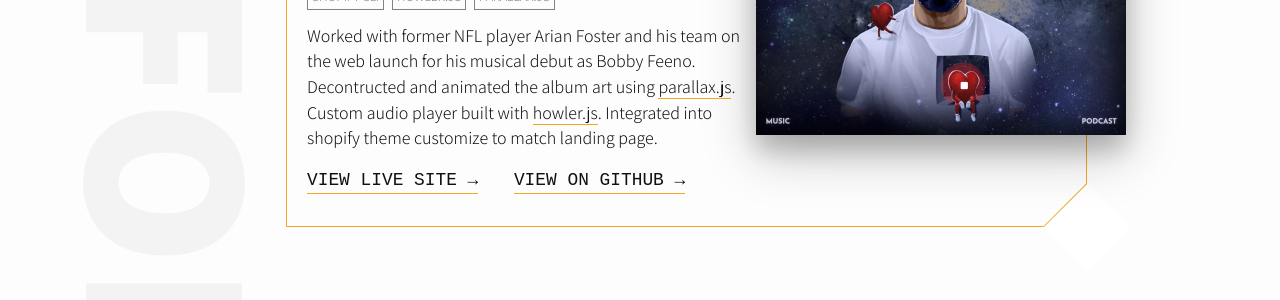
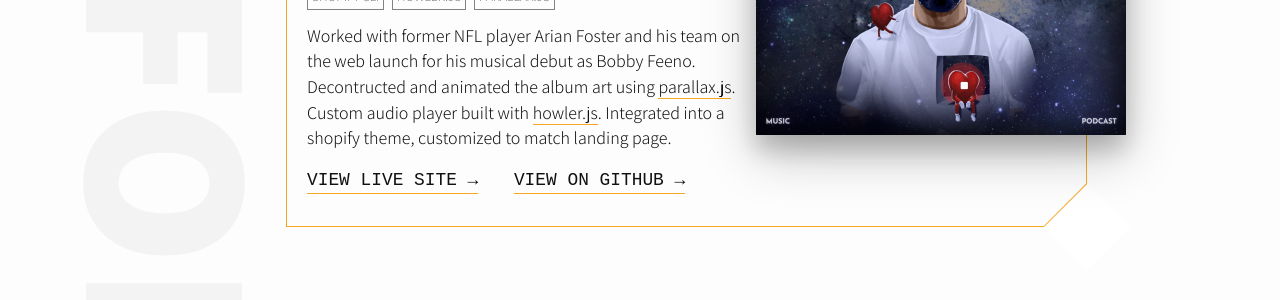
Before and after one commit to jwmunn/jwmunn.github.io, a Jekyll site: the page built from index.html, in a window 1280 px wide and 900 px high, scrolled down 1379 px. Shown: the part 159-459 px from the top of the window. Built offline with Jekyll 4.4.1, drawn with Linux system fonts in a browser that asks for light colours.

Commit message:
Fixed typo on homepage

```diff
--- a/_layouts/home.html
+++ b/_layouts/home.html
@@ -56,7 +56,7 @@ layout: default
             <span class="badge">Howler.js</span>
             <span class="badge">Parallax.js</span>
           </p>
-          <p>Worked with former NFL player Arian Foster and his team on the web launch for his musical debut as Bobby Feeno. Decontructed and animated the album art using <a href="http://matthew.wagerfield.com/parallax/">parallax.js</a>. Custom audio player built with <a href="https://howlerjs.com/">howler.js</a>. Integrated into shopify theme customize to match landing page.</p>
+          <p>Worked with former NFL player Arian Foster and his team on the web launch for his musical debut as Bobby Feeno. Decontructed and animated the album art using <a href="http://matthew.wagerfield.com/parallax/">parallax.js</a>. Custom audio player built with <a href="https://howlerjs.com/">howler.js</a>. Integrated into a shopify theme, customized to match landing page.</p>
 
           <a href="https://bobbyfeeno.com/" target="blank" class="link">View Live Site &rarr;</a>
           <a href="https://github.com/jwmunn/bf" target="blank" class="link">View on Github &rarr;</a>
```
